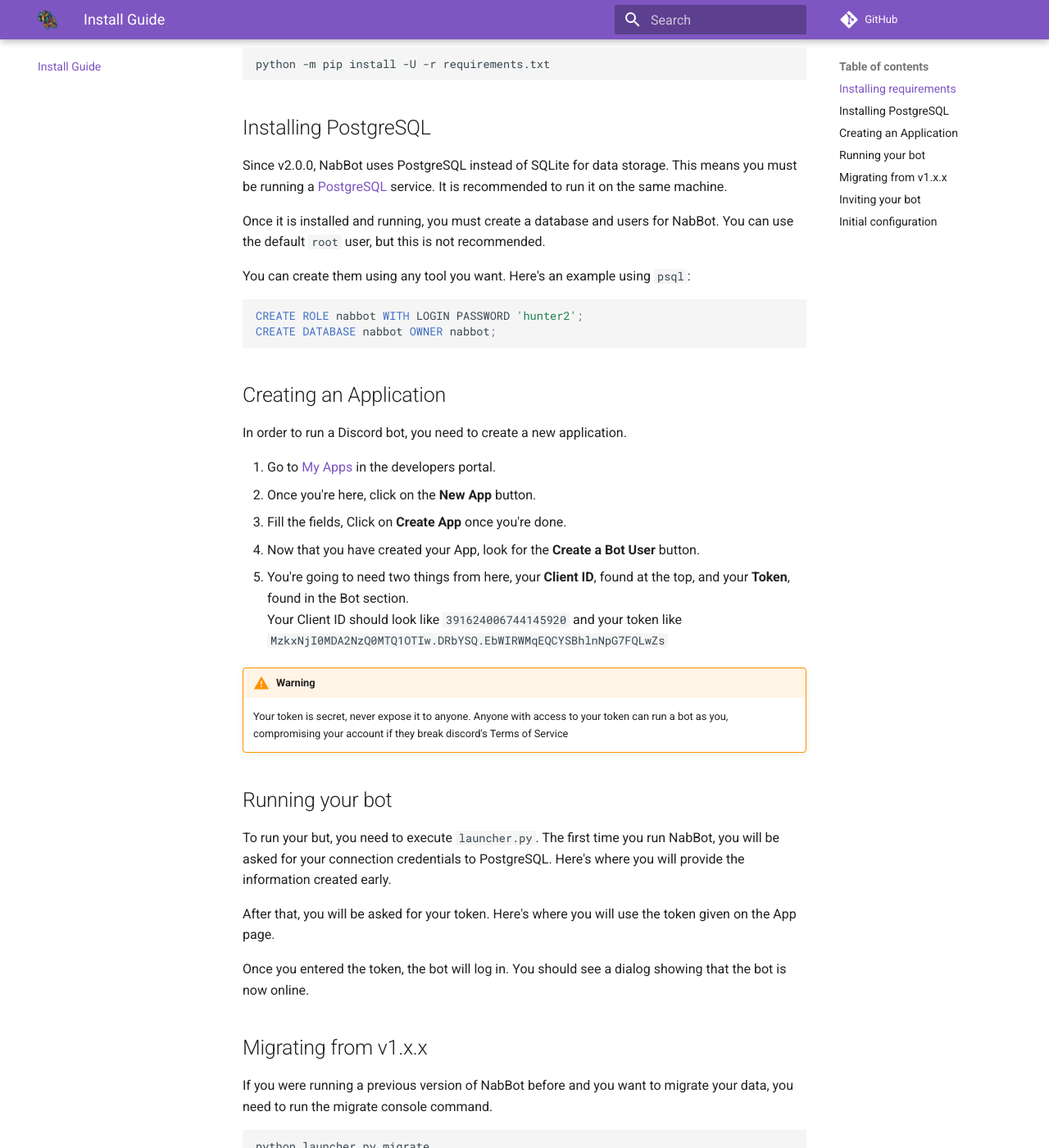
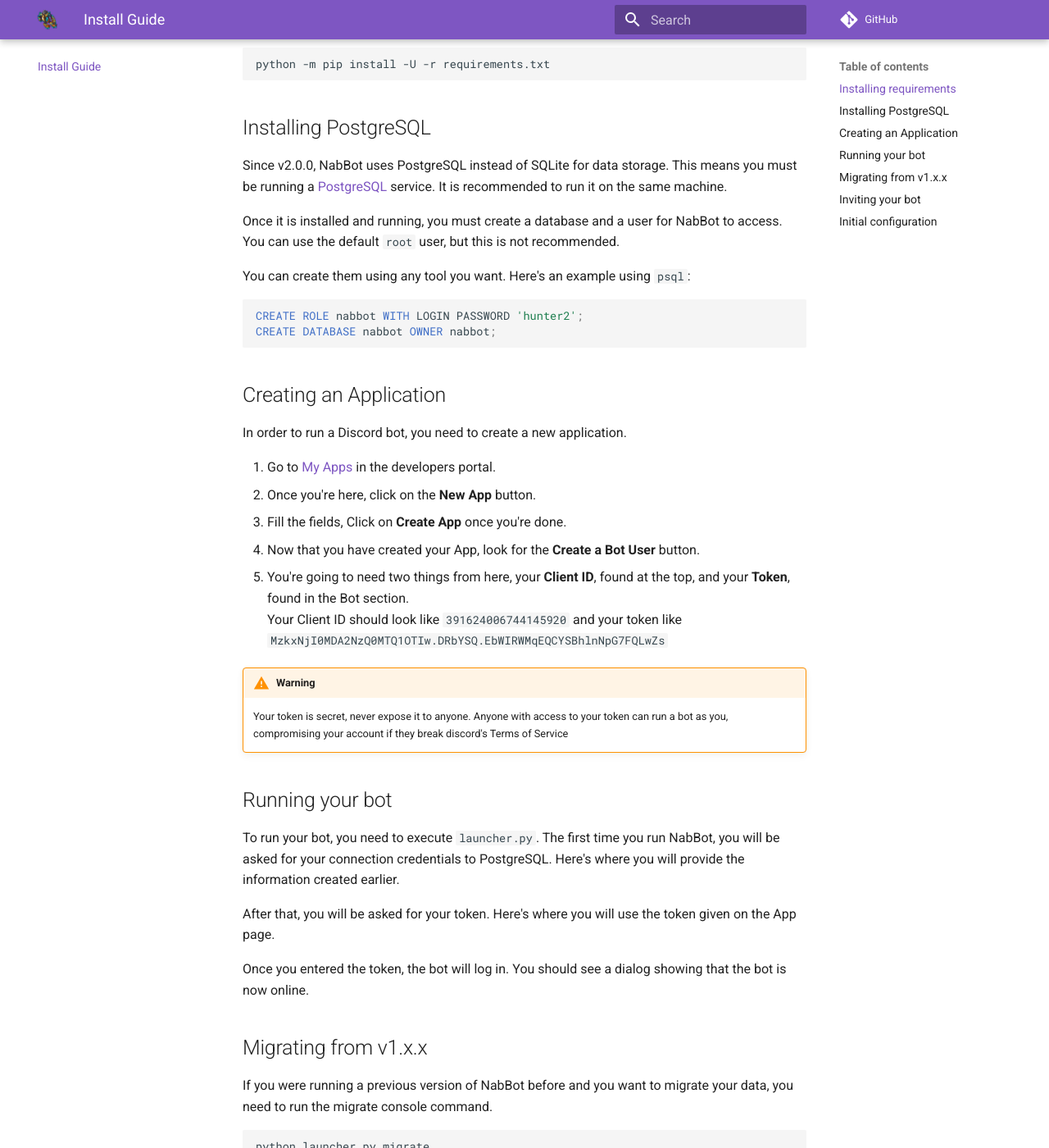
Before and after one commit to Galarzaa90/NabBot, an MkDocs documentation site: the page built from docs/install.md, in a window 1280 px wide and 1400 px high, scrolled down 582 px. Shown: the whole window at 82% size. Built offline with MkDocs 1.6.1 and Material for MkDocs 9.7.7, drawn with Linux system fonts in a browser that asks for light colours; comment, search, counter and statistics services are not loaded; some of the changed text lies outside the part shown.

Commit message:
Typos and errors
Co-authored-by: Rodolfo Forte <tschis@gmail.com>

````diff
--- a/docs/install.md
+++ b/docs/install.md
@@ -21,7 +21,7 @@ python -m pip install -U -r requirements.txt
 Since v2.0.0, NabBot uses PostgreSQL instead of SQLite for data storage. This means you must be running a [PostgreSQL](https://www.postgresql.org/) service.
 It is recommended to run it on the same machine.
 
-Once it is installed and running, you must create a database and users for NabBot.
+Once it is installed and running, you must create a database and a user for NabBot to access.
 You can use the default `root` user, but this is not recommended.
 
 You can create them using any tool you want. Here's an example using `psql`:
@@ -46,9 +46,9 @@ In order to run a Discord bot, you need to create a new application.
     compromising your account if they break discord's Terms of Service
 
 ## Running your bot
-To run your but, you need to execute `launcher.py`.
+To run your bot, you need to execute `launcher.py`.
 The first time you run NabBot, you will be asked for your connection credentials to PostgreSQL.
-Here's where you will provide the information created early.
+Here's where you will provide the information created earlier.
 
 After that, you will be asked for your token. Here's where you will use the token given on the App page.
 
@@ -67,7 +67,7 @@ By default, it will look for the database in the path `data/users.db`, but you c
 python launcher.py migrate --path data/database-backup.db
 ```
 
-Depending on the size of your previous database, this may take a couple minutes.
+Depending on the size of your previous database, this may take a couple of minutes.
 
 !!! warning
     Doing this will delete all the data currently found in your **PostgreSQL** database.
````
Also changed, not shown: other parts of docs/install.md (+1 -1 lines), CHANGELOG.md (+2 -3 lines).
